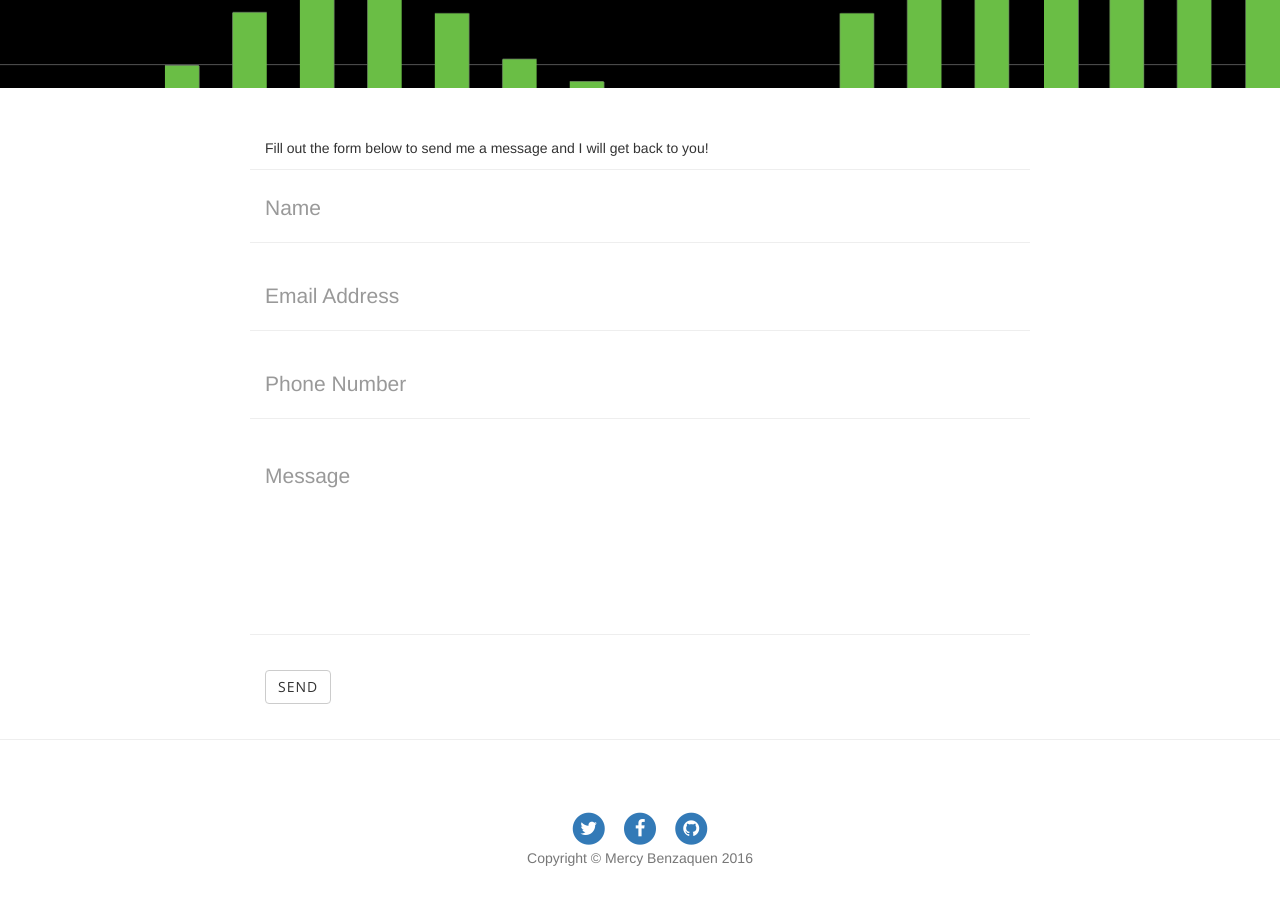
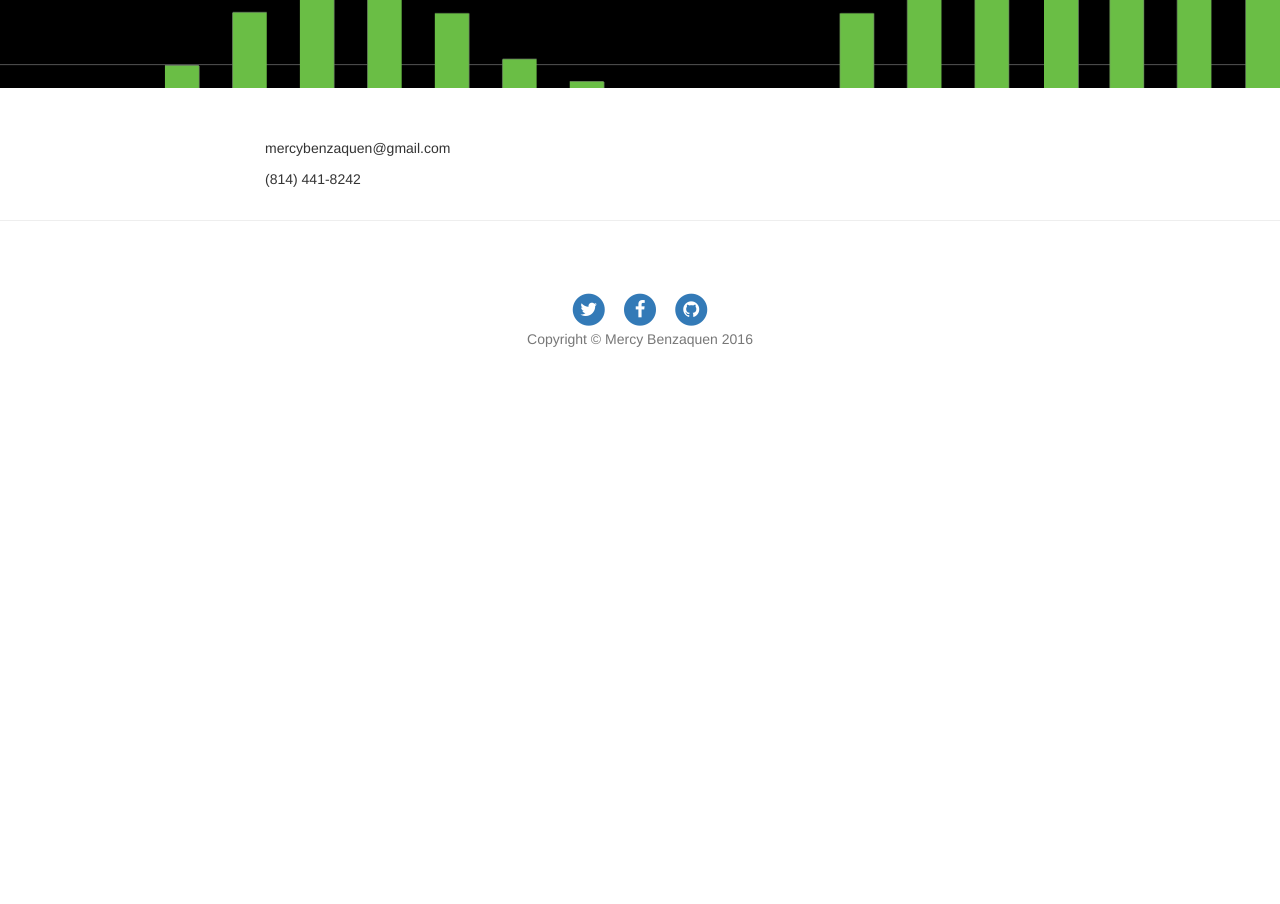
Before and after one commit to mercybenzaquen/storytelling-projects, a website: page contact.html in a window 1280 px wide. Shown: the part 360-1264 px from the top of the page. After the commit the page ends 800 px from the top, so only its background shows below. Drawn offline with nearby package versions, Linux system fonts and the light colour scheme.

Commit message:
Update contact.html

```diff
--- a/contact.html
+++ b/contact.html
@@ -91,47 +91,12 @@
     <div class="container">
         <div class="row">
             <div class="col-lg-8 col-lg-offset-2 col-md-10 col-md-offset-1">
-                <p> Fill out the form below to send me a message and I will get back to you!</p>
+                <p> mercybenzaquen@gmail.com </p>
+                <p> (814) 441-8242</p>
                 <!-- Contact Form - Enter your email address on line 19 of the mail/contact_me.php file to make this form work. -->
                 <!-- WARNING: Some web hosts do not allow emails to be sent through forms to common mail hosts like Gmail or Yahoo. It's recommended that you use a private domain email address! -->
                 <!-- NOTE: To use the contact form, your site must be on a live web host with PHP! The form will not work locally! -->
-                <form name="sentMessage" id="contactForm" novalidate>
-                    <div class="row control-group">
-                        <div class="form-group col-xs-12 floating-label-form-group controls">
-                            <label>Name</label>
-                            <input type="text" class="form-control" placeholder="Name" id="name" required data-validation-required-message="Please enter your name.">
-                            <p class="help-block text-danger"></p>
-                        </div>
-                    </div>
-                    <div class="row control-group">
-                        <div class="form-group col-xs-12 floating-label-form-group controls">
-                            <label>Email Address</label>
-                            <input type="email" class="form-control" placeholder="Email Address" id="email" required data-validation-required-message="Please enter your email address.">
-                            <p class="help-block text-danger"></p>
-                        </div>
-                    </div>
-                    <div class="row control-group">
-                        <div class="form-group col-xs-12 floating-label-form-group controls">
-                            <label>Phone Number</label>
-                            <input type="tel" class="form-control" placeholder="Phone Number" id="phone" required data-validation-required-message="Please enter your phone number.">
-                            <p class="help-block text-danger"></p>
-                        </div>
-                    </div>
-                    <div class="row control-group">
-                        <div class="form-group col-xs-12 floating-label-form-group controls">
-                            <label>Message</label>
-                            <textarea rows="5" class="form-control" placeholder="Message" id="message" required data-validation-required-message="Please enter a message."></textarea>
-                            <p class="help-block text-danger"></p>
-                        </div>
-                    </div>
-                    <br>
-                    <div id="success"></div>
-                    <div class="row">
-                        <div class="form-group col-xs-12">
-                            <button type="submit" class="btn btn-default">Send</button>
-                        </div>
-                    </div>
-                </form>
+
             </div>
         </div>
     </div>
```
